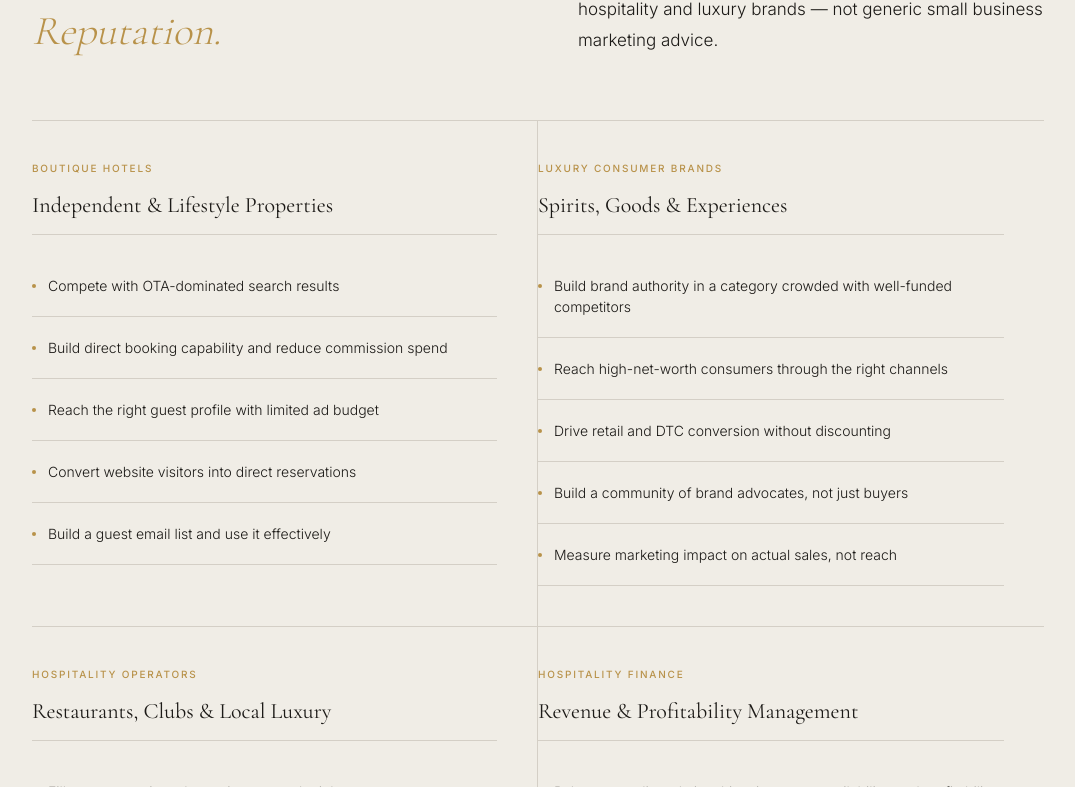
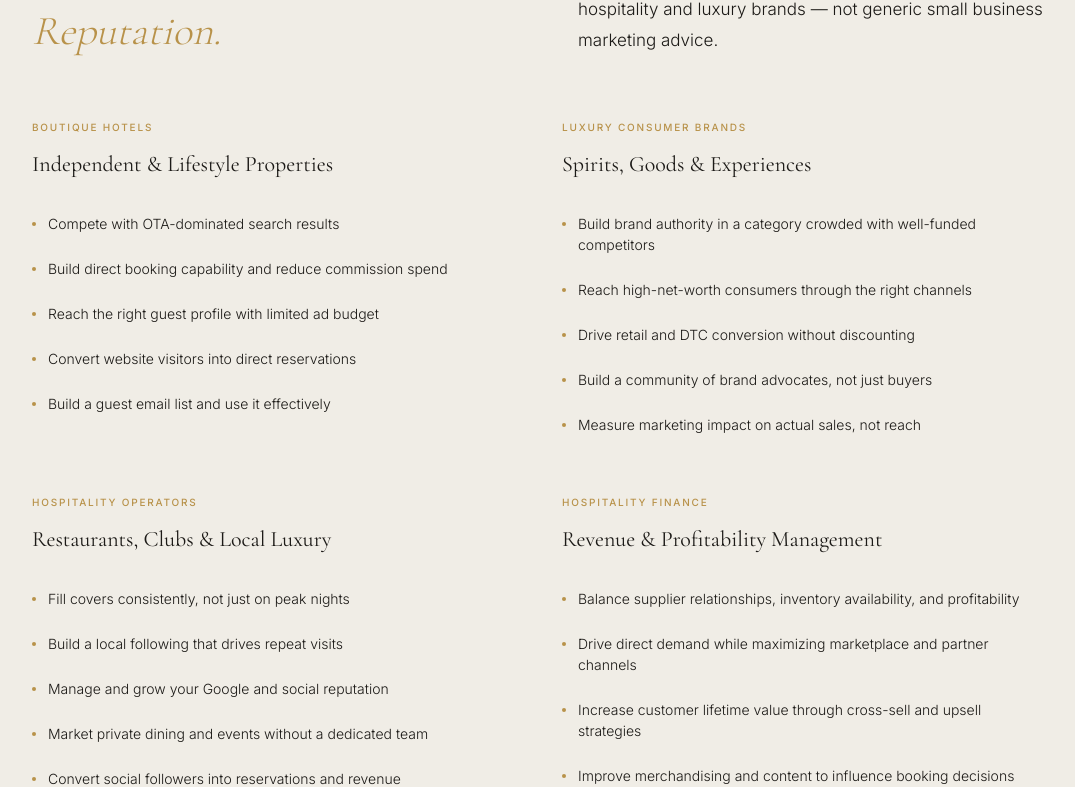
Before and after one commit to letsnavigatebmw/aperture-hospitality, a Next.js app: page /capabilities in a window 1280 px wide. Shown: the part 5213-6000 px from the top of the page, without its empty margins (102-1177 px from the left). Built offline with nearby package versions, Linux system fonts and the light colour scheme.

Commit message:
Remove divider lines, trim to 5 bullets per specialty, add Travel Wholesalers category

```diff
--- a/app/capabilities/page.tsx
+++ b/app/capabilities/page.tsx
@@ -380,7 +380,7 @@ export default function CapabilitiesPage() {
             </p>
           </div>
 
-          <div style={{ display: 'grid', gridTemplateColumns: 'repeat(2, 1fr)', gap: '0', borderTop: '1px solid #D4CFC6' }}>
+          <div style={{ display: 'grid', gridTemplateColumns: 'repeat(2, 1fr)', gap: '3rem' }}>
             {[
               {
                 type: 'Boutique Hotels',
@@ -423,23 +423,31 @@ export default function CapabilitiesPage() {
                   'Drive direct demand while maximizing marketplace and partner channels',
                   'Increase customer lifetime value through cross-sell and upsell strategies',
                   'Improve merchandising and content to influence booking decisions',
-                  'Use data and forecasting to align inventory with market demand',
-                  'Expand high-margin ancillary revenue opportunities',
-                  'Strengthen brand loyalty in a highly transactional marketplace',
                   'Connect marketing investment to revenue, margin, and customer retention'
+                ]
+              },
+              {
+                type: 'Travel Distribution',
+                name: 'Travel Wholesalers',
+                challenges: [
+                  'Distribute inventory through partner channels while maintaining brand positioning',
+                  'Optimize commission structures and manage channel profitability',
+                  'Coordinate pricing and inventory across all distribution channels',
+                  'Provide marketing support and training to wholesale partners',
+                  'Track and maximize revenue from wholesale and partner channels'
                 ]
               }
             ].map((audience, i) => (
-              <div key={i} style={{ padding: '2.5rem 2.5rem 2.5rem 0', borderRight: i % 2 === 0 ? '1px solid #D4CFC6' : 'none', borderBottom: i < 2 ? '1px solid #D4CFC6' : 'none' }}>
+              <div key={i} style={{ padding: 0 }}>
                 <div style={{ fontSize: '0.625rem', fontWeight: 500, letterSpacing: '0.18em', textTransform: 'uppercase', color: '#B8924A', marginBottom: '1rem' }}>
                   {audience.type}
                 </div>
-                <div style={{ fontFamily: "'Cormorant Garamond', Georgia, serif", fontSize: '1.375rem', fontWeight: 400, color: '#1C1A17', marginBottom: '1rem', lineHeight: 1.2 }}>
+                <div style={{ fontFamily: "'Cormorant Garamond', Georgia, serif", fontSize: '1.375rem', fontWeight: 400, color: '#1C1A17', marginBottom: '1.5rem', lineHeight: 1.2 }}>
                   {audience.name}
                 </div>
-                <ul style={{ listStyle: 'none', borderTop: '1px solid #D4CFC6', padding: '1.25rem 0 0 0', margin: 0 }}>
+                <ul style={{ listStyle: 'none', padding: 0, margin: 0 }}>
                   {audience.challenges.map((challenge, j) => (
-                    <li key={j} style={{ display: 'flex', alignItems: 'flex-start', gap: '0.75rem', padding: '1.25rem 0', borderBottom: '1px solid #D4CFC6', fontSize: '0.875rem', fontWeight: 300, color: '#1C1A17', lineHeight: 1.5 }}>
+                    <li key={j} style={{ display: 'flex', alignItems: 'flex-start', gap: '0.75rem', padding: '0.75rem 0', fontSize: '0.875rem', fontWeight: 300, color: '#1C1A17', lineHeight: 1.5 }}>
                       <span style={{ width: '4px', height: '4px', background: '#B8924A', borderRadius: '50%', flexShrink: 0, marginTop: '0.55rem' }}></span>
                       {challenge}
                     </li>
```
